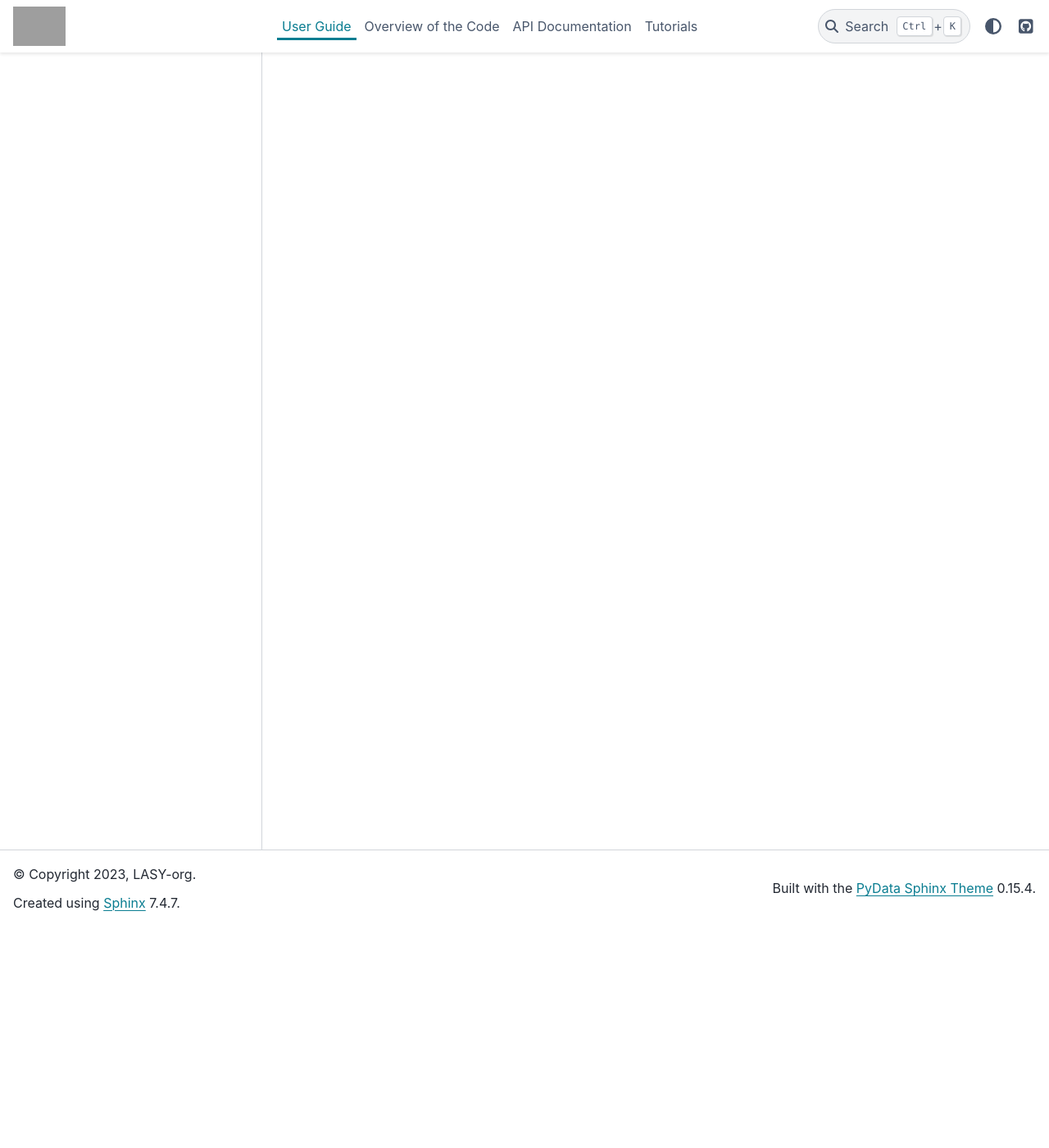
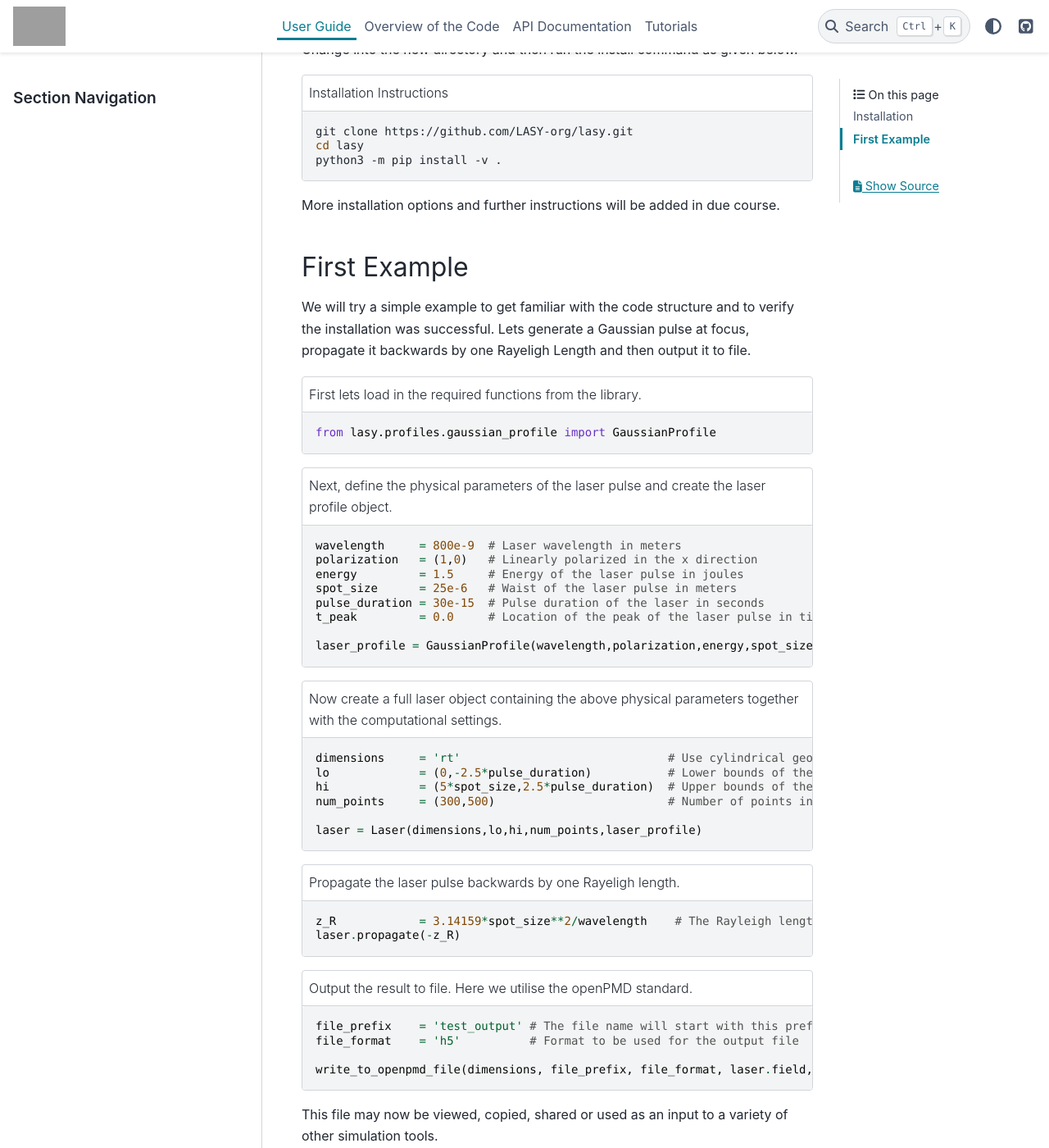
Before and after one commit to LASY-org/lasy, a Sphinx documentation site: the page built from docs/source/user_guide/index.rst, in a window 1280 px wide and 1400 px high, scrolled down 270 px. Shown: the whole window at 82% size. Built offline with Sphinx 7.4.7 and the PyData theme 0.15.4, drawn with Linux system fonts in a browser that asks for light colours; some of the changed text lies outside the part shown; grey boxes are pictures that could not be loaded.

Commit message:
Clean up homepage and populate user guide

```diff
--- a/docs/source/user_guide/index.rst
+++ b/docs/source/user_guide/index.rst
@@ -1,10 +1,67 @@
 User Guide
 ==========
 
-How to get started.
+Installation
+############
 
-.. toctree::
-   :hidden:
-   :maxdepth: 4
+To install the code you will need to first clone the repository to your local machine.
+Change into the new directory and then run the install command as given below.
 
-   local_machine_install
+..  code-block:: bash
+    :caption: Installation Instructions
+
+    git clone https://github.com/LASY-org/lasy.git
+    cd lasy
+    python3 -m pip install -v .
+
+More installation options and further instructions will be added in due course.
+
+
+First Example
+#############
+We will try a simple example to get familiar with the code structure and to verify the installation was successful.
+Lets generate a Gaussian pulse at focus, propagate it backwards by one Rayeligh Length and then output it to file.
+
+..  code-block:: python
+   :caption: First lets load in the required functions from the library.
+
+   from lasy.profiles.gaussian_profile import GaussianProfile
+
+
+..  code-block:: python
+   :caption: Next, define the physical parameters of the laser pulse and create the laser profile object.
+
+   wavelength     = 800e-9  # Laser wavelength in meters
+   polarization   = (1,0)   # Linearly polarized in the x direction
+   energy         = 1.5     # Energy of the laser pulse in joules
+   spot_size      = 25e-6   # Waist of the laser pulse in meters
+   pulse_duration = 30e-15  # Pulse duration of the laser in seconds
+   t_peak         = 0.0     # Location of the peak of the laser pulse in time
+
+   laser_profile = GaussianProfile(wavelength,polarization,energy,spot_size,pulse_duration,t_peak)
+
+..  code-block:: python
+   :caption: Now create a full laser object containing the above physical parameters together with the computational settings.
+
+   dimensions     = 'rt'                              # Use cylindrical geometry
+   lo             = (0,-2.5*pulse_duration)           # Lower bounds of the simulation box
+   hi             = (5*spot_size,2.5*pulse_duration)  # Upper bounds of the simulation box
+   num_points     = (300,500)                         # Number of points in each dimension
+
+   laser = Laser(dimensions,lo,hi,num_points,laser_profile)
+
+..  code-block:: python
+   :caption: Propagate the laser pulse backwards by one Rayeligh length.
+
+   z_R            = 3.14159*spot_size**2/wavelength    # The Rayleigh length.
+   laser.propagate(-z_R)
+
+..  code-block:: python
+   :caption: Output the result to file. Here we utilise the openPMD standard.
+
+   file_prefix    = 'test_output' # The file name will start with this prefix
+   file_format    = 'h5'          # Format to be used for the output file
+
+   write_to_openpmd_file(dimensions, file_prefix, file_format, laser.field, wavelength, polarization)
+
+This file may now be viewed, copied, shared or used as an input to a variety of other simulation tools.
```
Also changed, not shown: docs/source/index.rst (+12 -5 lines), docs/source/user_guide/local_machine_install.rst (deleted, +0 -9 lines).
